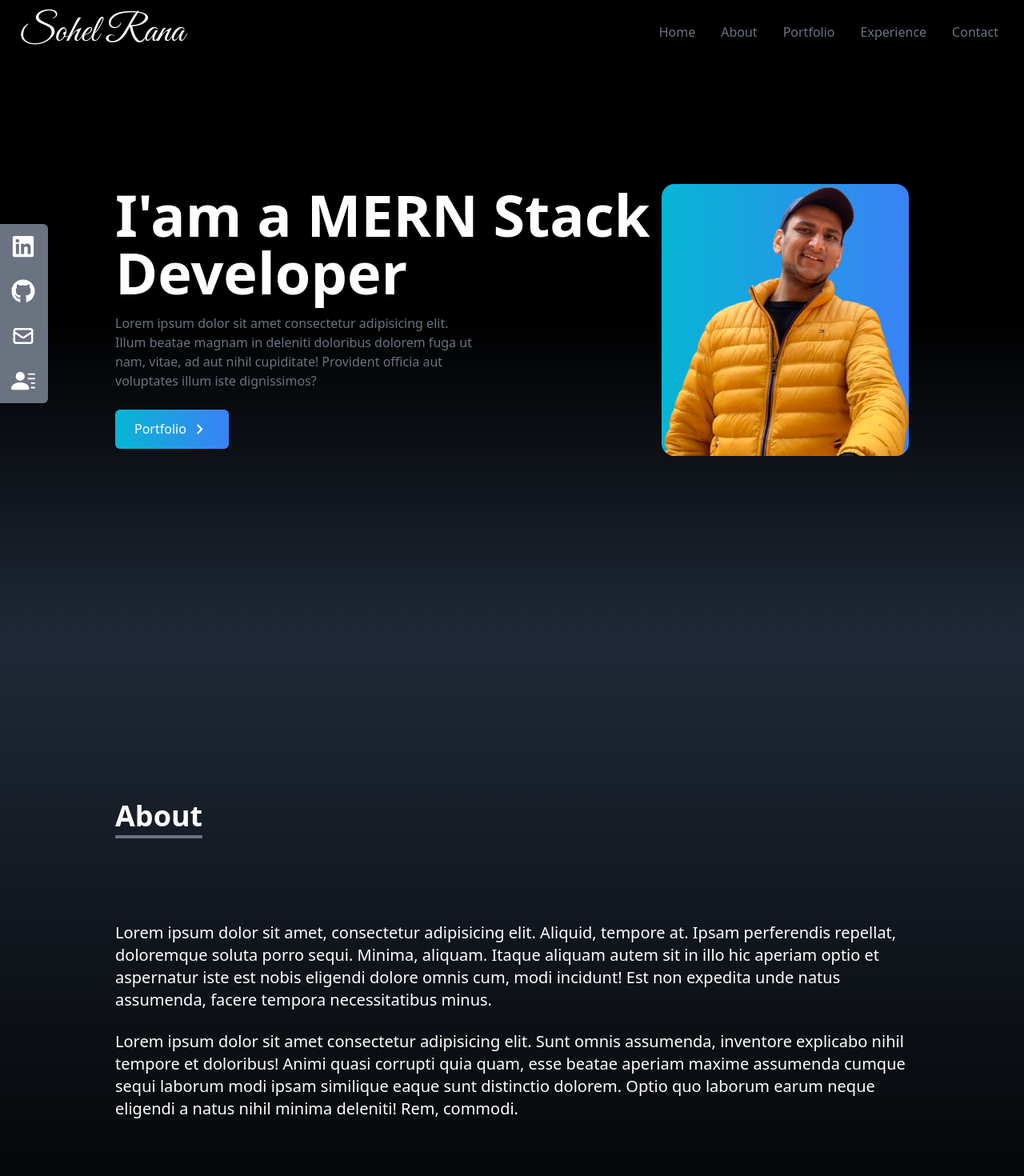
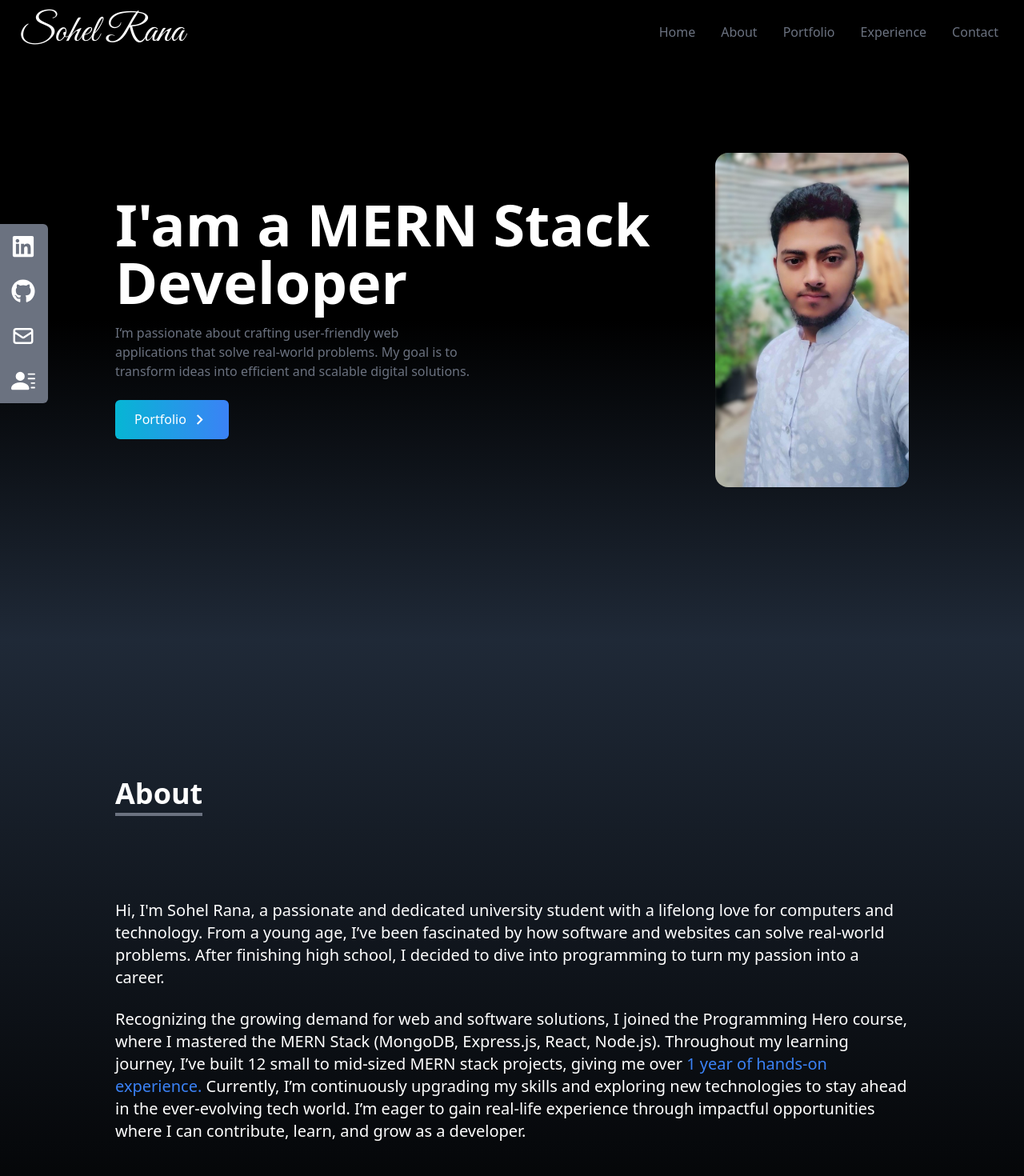
Before and after one commit to Sohelrana2815/sohel-rana-portfolio, a React (Vite) app: page / in a window 1280 px wide. Shown: the top 1470 px of the page at 80% size. Built offline with nearby package versions, Linux system fonts and the light colour scheme.

Commit message:
start contact page

```diff
--- a/src/Components/About/About.jsx
+++ b/src/Components/About/About.jsx
@@ -12,21 +12,23 @@ const About = () => {
         </div>
 
         <p className="text-xl mt-20">
-          Lorem ipsum dolor sit amet, consectetur adipisicing elit. Aliquid,
-          tempore at. Ipsam perferendis repellat, doloremque soluta porro sequi.
-          Minima, aliquam. Itaque aliquam autem sit in illo hic aperiam optio et
-          aspernatur iste est nobis eligendi dolore omnis cum, modi incidunt!
-          Est non expedita unde natus assumenda, facere tempora necessitatibus
-          minus.
+          Hi, I&apos;m Sohel Rana, a passionate and dedicated university student
+          with a lifelong love for computers and technology. From a young age,
+          I’ve been fascinated by how software and websites can solve real-world
+          problems. After finishing high school, I decided to dive into
+          programming to turn my passion into a career.
         </p>
         <br />
         <p className="text-xl">
-          Lorem ipsum dolor sit amet consectetur adipisicing elit. Sunt omnis
-          assumenda, inventore explicabo nihil tempore et doloribus! Animi quasi
-          corrupti quia quam, esse beatae aperiam maxime assumenda cumque sequi
-          laborum modi ipsam similique eaque sunt distinctio dolorem. Optio quo
-          laborum earum neque eligendi a natus nihil minima deleniti! Rem,
-          commodi.
+          Recognizing the growing demand for web and software solutions, I
+          joined the Programming Hero course, where I mastered the MERN Stack
+          (MongoDB, Express.js, React, Node.js). Throughout my learning journey,
+          I’ve built 12 small to mid-sized MERN stack projects, giving me over{" "}
+          <span className="text-blue-500">1 year of hands-on experience.</span>{" "}
+          Currently, I’m continuously upgrading my skills and exploring new
+          technologies to stay ahead in the ever-evolving tech world. I’m eager
+          to gain real-life experience through impactful opportunities where I
+          can contribute, learn, and grow as a developer.
         </p>
       </div>
     </div>
--- a/src/Components/Home/Home.jsx
+++ b/src/Components/Home/Home.jsx
@@ -1,5 +1,5 @@
 import { MdOutlineKeyboardArrowRight } from "react-icons/md";
-import HeroImage from "../../assets/heroImage.png";
+import HeroImage from "../../assets/heroImage.jpg";
 import { Link } from "react-scroll";
 const Home = () => {
   return (
@@ -13,10 +13,9 @@ const Home = () => {
             I&apos;am a MERN Stack Developer
           </h2>
           <p className="text-gray-500 py-4 max-w-md">
-            Lorem ipsum dolor sit amet consectetur adipisicing elit. Illum
-            beatae magnam in deleniti doloribus dolorem fuga ut nam, vitae, ad
-            aut nihil cupiditate! Provident officia aut voluptates illum iste
-            dignissimos?
+            I&lsquo;m passionate about crafting user-friendly web applications
+            that solve real-world problems. My goal is to transform ideas into
+            efficient and scalable digital solutions.
           </p>
           <div>
             <Link
@@ -36,7 +35,7 @@ const Home = () => {
           <img
             src={HeroImage}
             alt="My Profile"
-            className="rounded-2xl mx-auto w-2/3 md:w-full"
+            className="rounded-2xl mx-auto w-2/3 md:w-[340px]"
           />
         </div>
       </div>
```
Also changed, not shown: src/assets/heroImage.jpg (added), src/assets/heroImage.png (deleted).
